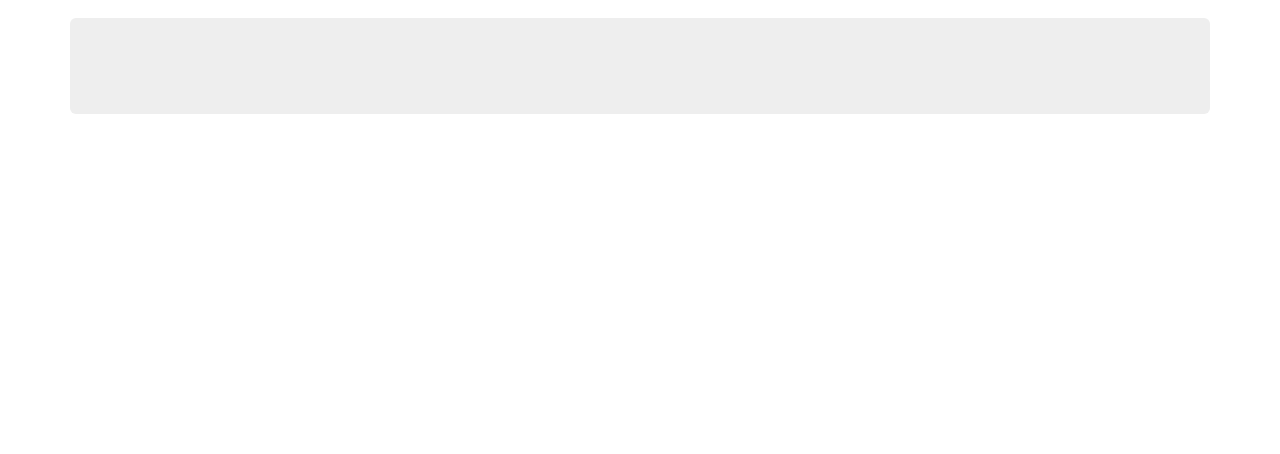
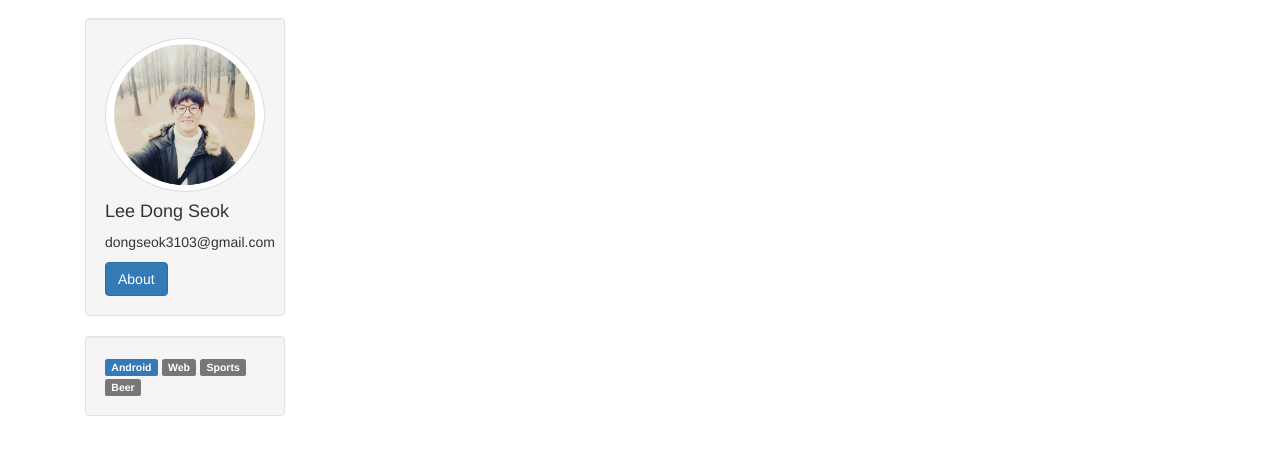
Before and after one commit to ToyWoody/quest-it, a plain HTML site: page index.html in a window 1280 px wide. Shown: the part 74-528 px from the top of the page. Drawn offline with nearby package versions, Linux system fonts and the light colour scheme.

Commit message:
12월 12일 프로필, 관심사 well 추가

```diff
--- a/index.html
+++ b/index.html
@@ -4,7 +4,7 @@
   <meta charset="utf-8">
   <meta http-equiv="X-UA-Compatible" content="IE=edge">
   <meta name="viewport" content="width=device-width, initial-scale=1">
-  <title>Developer Woody Blog</title>
+  <title>Woody Blog</title>
   <link href="css/bootstrap.min.css" rel="stylesheet">
   <link href="style/nav.css" rel="stylesheet">
 </head>
@@ -32,8 +32,33 @@
       </div><!-- /.container-fluid -->
     </nav>
 
-    <div class="jumbotron">
+    <div class="container-fluid">
+      <!-- 캘린더, 프로필, 관심사, 최근 기록 10개 -->
+      <div class="row content">
+        <div class="col-sm-3 sidenav">
+          <div class="well" style="max-width:200px">
+            <img class="img-circle img-thumbnail" src="img/profile.png" alt="Profile Img">
+            <div class="card-body">
+              <h4 class="card-title">Lee Dong Seok</h4>
+              <p>dongseok3103@gmail.com</p>
+              <a href="#" class="btn btn-primary">About</a>
+            </div>
+          </div>
 
+          <div class="well" style="max-width:200px">
+            <div class="card-body">
+              <span class="label label-primary">Android</span>
+              <span class="label label-default">Web</span>
+              <span class="label label-default">Sports</span>
+              <span class="label label-default">Beer</span>
+            </div>
+          </div>
+        </div>
+
+        <div class="col-sm-9">
+
+        </div>
+      </div>
     </div>
 
   </div>
```
Also changed, not shown: img/profile.png (added).
